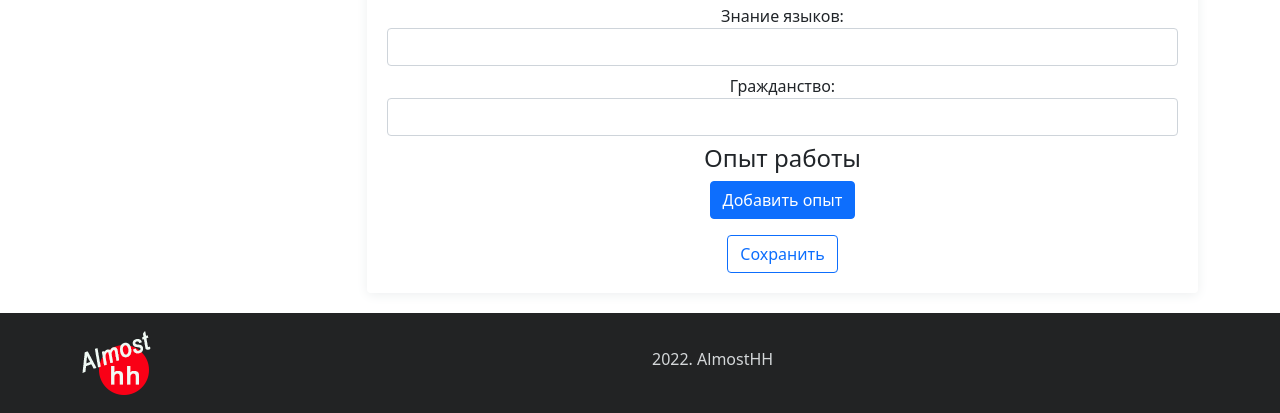
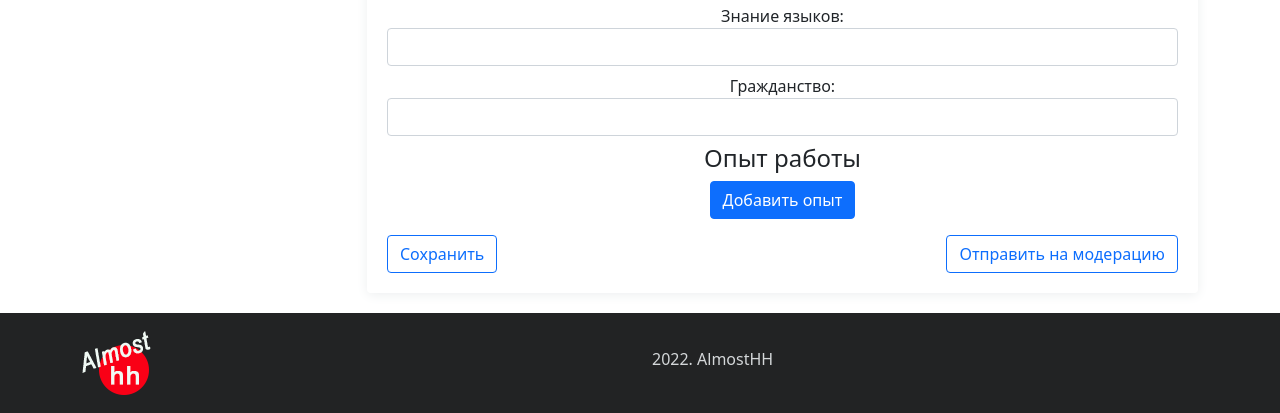
Before and after one commit to cobnalt/AlmostHH, a Django app: page /portal/add_resume/ in a window 1280 px wide. Shown: the part 1066-1479 px from the top of the page. Run offline with Django 4.2, Linux system fonts and the light colour scheme; a user stored in the database is signed in; data comes from the database, SQL or seed files in the repository; both versions use the stored data as it was after the commit.

Commit message:
add buttons to send vac/resume to admin for check

```diff
--- a/news/static/news/css/news.css
+++ b/news/static/news/css/news.css
@@ -80,3 +80,7 @@ form {
 .work_exp__descr {
     margin-left: 40px;
 }
+.form-buttons {
+    display: flex;
+    justify-content: space-between;
+}
--- a/portal/templates/portal/account/add_resume.html
+++ b/portal/templates/portal/account/add_resume.html
@@ -41,7 +41,10 @@
                     {% endfor %}
                     {% endif %}
                 </div>
-                <button type="submit" class="btn btn-outline-primary mt-3">Сохранить</button>
+                <div class="form-buttons mt-3">
+                    <button type="submit" class="btn btn-outline-primary" name="save">Сохранить</button>
+                    <button type="submit" class="btn btn-outline-primary" name="moderate">Отправить на модерацию</button>
+                </div>
             </form>
         </div>
     </div>
--- a/portal/templates/portal/account/add_vacancy.html
+++ b/portal/templates/portal/account/add_vacancy.html
@@ -22,7 +22,10 @@
             <form action="." method="post" class="add_vacancy visual_form">
                 {{ vacancy_form.as_p }}
                 {% csrf_token %}
-                <button type="submit" class="btn btn-outline-primary">Сохранить</button>
+                <div class="form-buttons">
+                    <button type="submit" class="btn btn-outline-primary" name="save">Сохранить</button>
+                    <button type="submit" class="btn btn-outline-primary" name="moderate">Отправить на модерацию</button>
+                </div>
             </form>
         </div>
     </div>
--- a/portal/templates/portal/account/edit_resume.html
+++ b/portal/templates/portal/account/edit_resume.html
@@ -40,8 +40,10 @@
                 {% endfor %}
                 {% endif %}
             </div>
-
-                <button type="submit" class="btn btn-outline-primary mt-3">Сохранить</button>
+                <div class="form-buttons mt-3">
+                    <button type="submit" class="btn btn-outline-primary" name="save">Сохранить</button>
+                    <button type="submit" class="btn btn-outline-primary" name="moderate">Отправить на модерацию</button>
+                </div>
             </form>
         </div>
     </div>
--- a/portal/templates/portal/account/edit_vacancy.html
+++ b/portal/templates/portal/account/edit_vacancy.html
@@ -22,7 +22,10 @@
             <form action="." method="post" class="edit_vacancy visual_form">
                 {{ vacancy_form.as_p }}
                 {% csrf_token %}
-                <button type="submit" class="btn btn-outline-primary">Сохранить</button>
+                <div class="form-buttons">
+                    <button type="submit" class="btn btn-outline-primary" name="save">Сохранить</button>
+                    <button type="submit" class="btn btn-outline-primary" name="moderate">Отправить на модерацию</button>
+                </div>
             </form>
         </div>
     </div>
--- a/portal/views.py
+++ b/portal/views.py
@@ -146,7 +146,8 @@ def add_vacancy(request):
         if vacancy_form.is_valid():
             new_vacancy = vacancy_form.save(commit=False)
             new_vacancy.company = request.user.companycard
-            new_vacancy.slug = slugify(new_vacancy.title, )
+            new_vacancy.slug = slugify(new_vacancy.title)
+            new_vacancy.status = 'send' if 'moderate' in request.POST else 'draft'
             new_vacancy.save()
             messages.success(request, 'Вакансия создана успешно.')
             return redirect('portal:my_vacancies')
@@ -171,6 +172,7 @@ def edit_vacancy(request, vacancy_id):
             new_vacancy = vacancy_form.save(commit=False)
             new_vacancy.company = request.user.companycard
             new_vacancy.slug = slugify(new_vacancy.title)
+            new_vacancy.status = 'send' if 'moderate' in request.POST else 'draft'
             new_vacancy.save()
             messages.success(request, 'Вакансия изменена успешно.')
             return redirect('portal:my_vacancies')
@@ -222,6 +224,7 @@ def add_resume(request):
             new_resume = resume_form.save(commit=False)
             new_resume.slug = slugify(new_resume.title)
             new_resume.user = request.user
+            new_resume.status = 'send' if 'moderate' in request.POST else 'draft'
             new_resume.save()
             messages.success(request, 'Новое резюме добавлено успешно')
             return redirect('portal:my_resumes')
@@ -248,6 +251,7 @@ def edit_resume(request, resume_id):
             new_resume = resume_form.save(commit=False)
             new_resume.slug = slugify(new_resume.title)
             new_resume.user = request.user
+            new_resume.status = 'send' if 'moderate' in request.POST else 'draft'
             new_resume.save()
             messages.success(request, 'Резюме отредактировано успешно')
             return redirect('portal:my_resumes')
```
Also changed, not shown: db.sqlite3.
